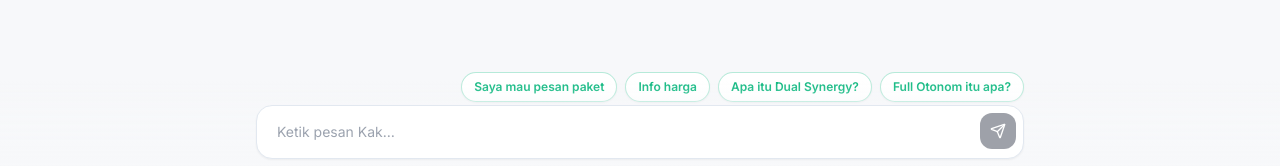
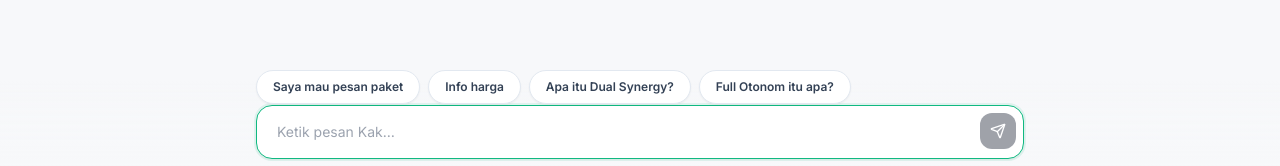
Before and after one commit to rrezmaulana-arch/FUSION-NEURAL, a React (Vite) app: page /pemesanan in a window 1280 px wide. Shown: the part 594-760 px from the top of the page. Built offline with nearby package versions, Linux system fonts and the light colour scheme; no server answers; the database is empty.

Commit message:
fix: auto-focus chat input, align quick replies to start

```diff
--- a/src/pages/OrderPage.tsx
+++ b/src/pages/OrderPage.tsx
@@ -111,6 +111,13 @@ export default function OrderPage() {
       setSystemPrompt(prompt);
     });
   }, []);
+
+  // ── Auto-focus input after bot finishes typing ──
+  useEffect(() => {
+    if (!isTyping && !isProcessingPayment && !isSetupMode && inputRef.current) {
+      inputRef.current.focus();
+    }
+  }, [isTyping, isProcessingPayment, isSetupMode]);
 
   // ── Send opening greeting once prompt is ready ──
   useEffect(() => {
@@ -510,8 +517,8 @@ export default function OrderPage() {
 
       {/* Quick Reply Chips */}
       {!orderSaved && !isProcessingPayment && messages.length < 6 && (
-        <div className="px-4 sm:px-6 pb-2 fixed bottom-24 w-full">
-          <div className="max-w-3xl mx-auto flex flex-wrap gap-2 justify-end">
+        <div className="px-4 sm:px-6 pb-3 fixed bottom-[90px] w-full z-10">
+          <div className="max-w-3xl mx-auto flex flex-wrap gap-2 justify-start">
             {[
               { label: 'Saya mau pesan paket', msg: 'Saya tertarik ingin memesan paket FusionNeural' },
               { label: 'Info harga', msg: 'Boleh kasih tau harga lengkap semua paket?' },
@@ -525,7 +532,7 @@ export default function OrderPage() {
                   handleSend(chip.msg);
                 }}
                 disabled={isTyping || !systemPrompt || isProcessingPayment}
-                className="text-xs font-semibold px-3 py-1.5 rounded-full bg-white border border-fn-emerald/30 text-fn-emerald hover:bg-fn-emerald hover:text-white transition-all disabled:opacity-40 shadow-sm"
+                className="text-xs font-semibold px-4 py-2 rounded-full bg-white border border-slate-200 text-slate-700 hover:bg-fn-emerald hover:text-white hover:border-fn-emerald transition-all disabled:opacity-40 shadow-sm"
               >
                 {chip.label}
               </button>
```
